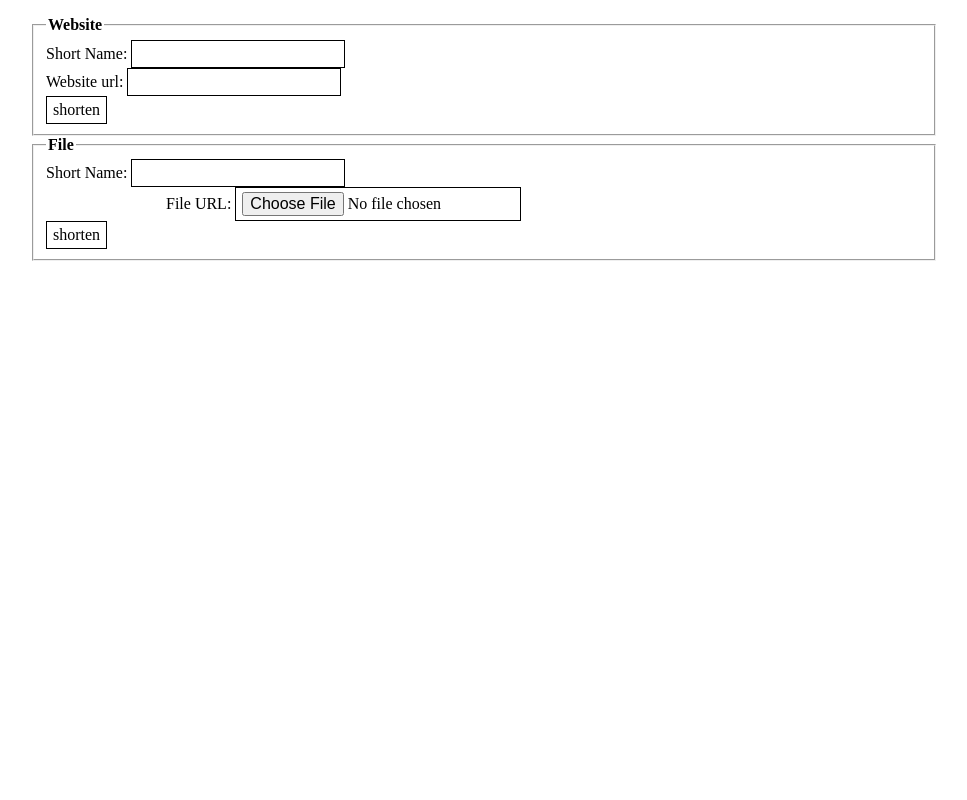
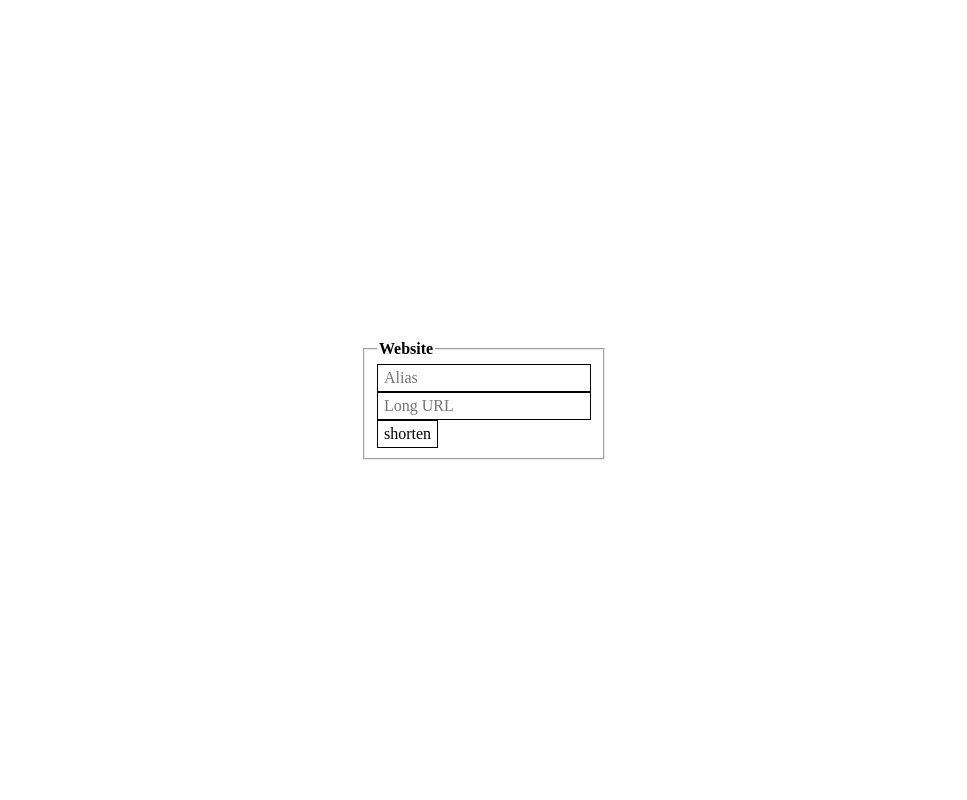
Before and after one commit to ThomasRettig/url-shortener-1, a Flask app: page / in a window 1280 px wide. Shown: the whole page, without its empty margins (156-1123 px from the left). Run offline with Flask 2, Linux system fonts and the light colour scheme; some libraries are stand-ins or nearby versions.

Commit message:
Updates!

```diff
--- a/choiceurl/static/main.css
+++ b/choiceurl/static/main.css
@@ -1,21 +1,3 @@
-:root {
-  --accent1-color: #fff;
-  --accent2-color: #000;
-  --heading-font: "InterDisplay", sans-serif;
-  --headline-color-on-color: white; /* headlines on a colored background */
-  --headline-color-on-white: #03989e; /* headlines on a white background */
-  --nav-background-color: #03989e;
-  --nav-hover-background-color: #000;
-  --nav-hover-link-color: #fff;
-  --nav-link-color: #fff;
-  --paragraph-background-color: black;
-  --paragraph-color-on-color: white; /* paragraph text on a colored background */
-  --paragraph-color-on-white: black; /* paragraph text on a white background */
-  --paragraph-font: "Inter", sans-serif;
-  --primary-color: #03989e;
-  --secondary-color: #143c3c;
-}
-
 * {
   box-sizing: border-box;
 }
@@ -25,10 +7,12 @@ html {
 }
 
 body {
-  max-width: 940px;
-  padding: 1em;
-  margin: 0 auto;
+  display: flex;
+  justify-content: center;
+  align-items: center;
   background-color: white;
+  min-height: 100vh;
+  margin: 0;
 }
 
 img {
--- a/choiceurl/templates/home.html
+++ b/choiceurl/templates/home.html
@@ -8,16 +8,14 @@
      <form action="your_url" method="post" class="item-1">
       <fieldset>
       <legend><strong>Website</strong></legend>
-        <label for="code">Short Name:</label>
-        <input type="text" name="code" value="" required>
+        <input type="text" name="code" value="" required placeholder="Alias">
         <br>
-        <label for="url">Website url:</label>
-        <input type="url" name="url" value="" required>
+        <input type="url" name="url" value="" required placeholder="Long URL">
         <br>
-        <input type="submit" value="shorten" class="button">
+        <input type="submit" value="shorten">
        </fieldset>
       </form>
-
+<!--
       <form action="your_url" method="post" enctype="multipart/form-data" class="item-2">
        <fieldset>
        <legend><strong>File</strong></legend>
@@ -29,7 +27,7 @@
         <br>
         <input type="submit" value="shorten" class="button">
        </fieldset>
-      </form>
+      </form> -->
   </div>
 
   {% if codes %}
```
Also changed, not shown: other parts of choiceurl/static/main.css (+0 -115 lines).
